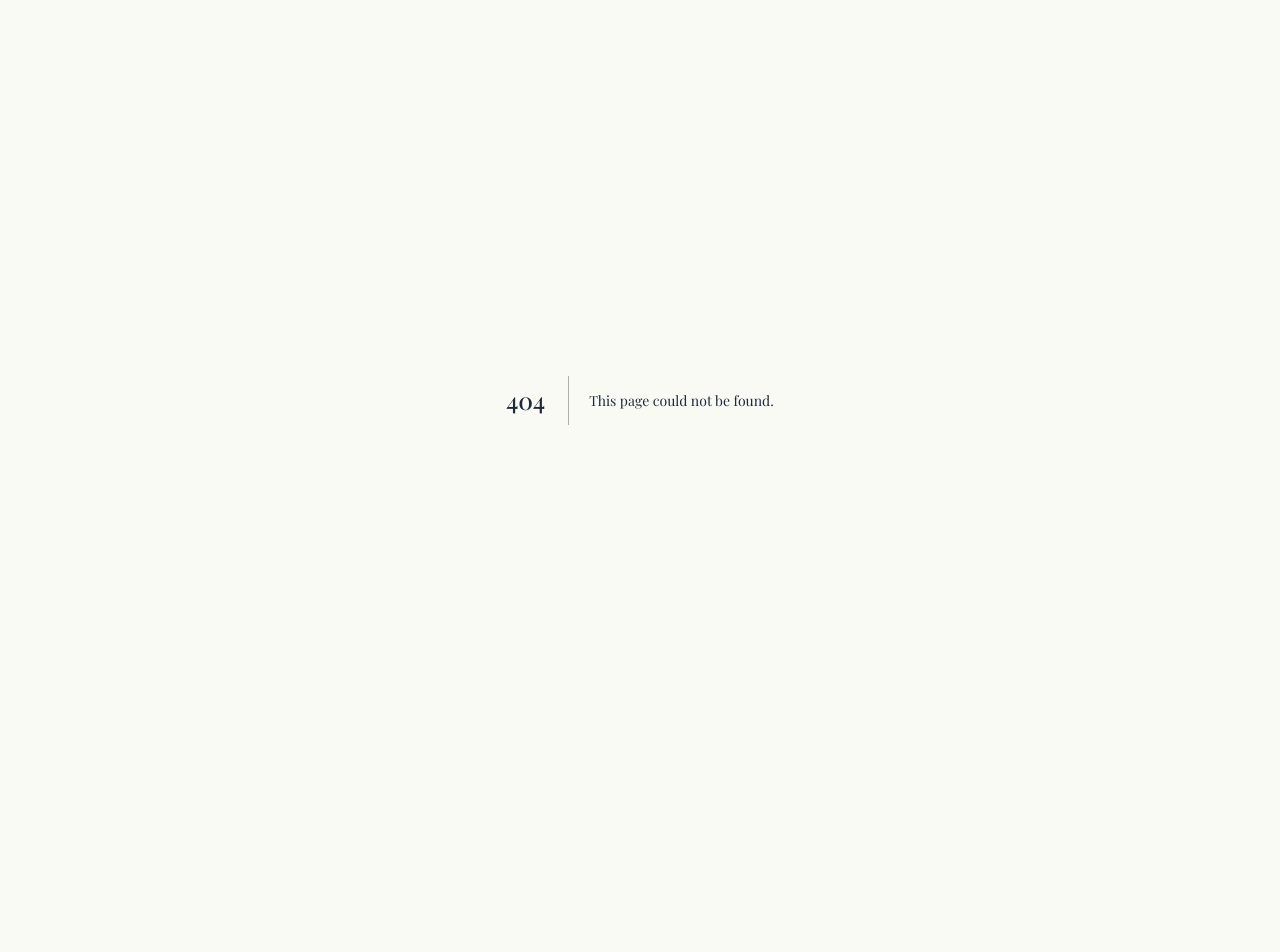
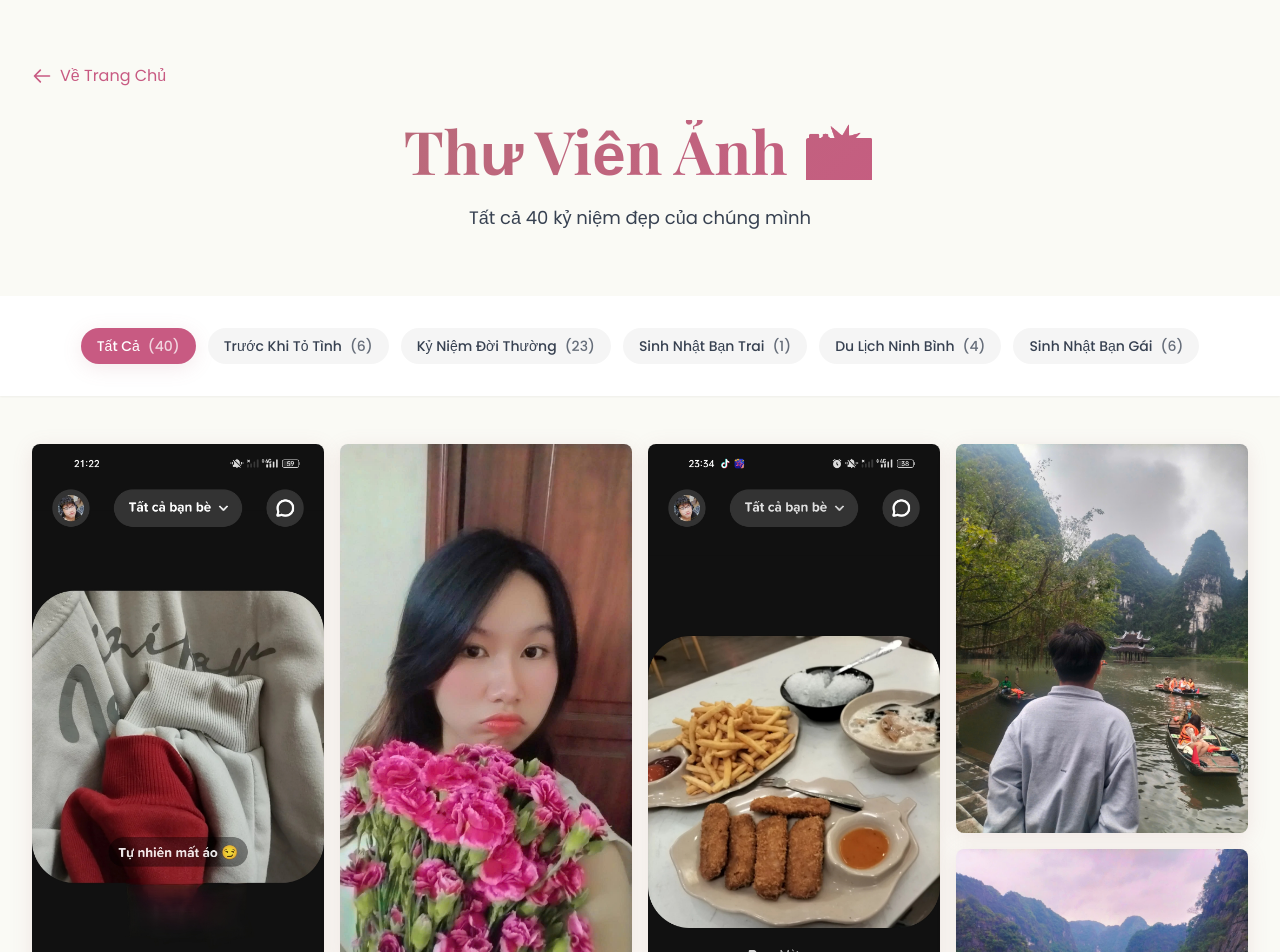
Before and after one commit to VictorAurelius/20XX-Love-Chronicles, a Next.js app: page /gallery in a window 1280 px wide. Before the commit this address had no page. Shown: the top 952 px of the page. Before the commit the page ends 800 px from the top, so only its background shows below. Built offline with nearby package versions, Linux system fonts and the light colour scheme; a web font is replaced by a local one.

Commit message:
feat: auto deploy

```diff
--- /dev/null
+++ b/src/app/gallery/page.tsx
@@ -0,0 +1,251 @@
+'use client';
+
+import { useState, useMemo } from 'react';
+import { motion, AnimatePresence } from 'framer-motion';
+import Image from 'next/image';
+import Link from 'next/link';
+import timelineData from '@/data/timeline-data.json';
+
+interface Event {
+  id: string;
+  date: string;
+  title: string;
+  description: string;
+  folder: string;
+  mediaFiles: {
+    images: string[];
+    videos: string[];
+  };
+}
+
+interface GalleryImage {
+  src: string;
+  alt: string;
+  eventId: string;
+  eventTitle: string;
+  eventDate: string;
+}
+
+export default function GalleryPage() {
+  const [selectedFilter, setSelectedFilter] = useState<string>('all');
+  const [selectedImage, setSelectedImage] = useState<string | null>(null);
+
+  // Prepare all images from all events
+  const allImages: GalleryImage[] = useMemo(() => {
+    const images: GalleryImage[] = [];
+
+    (timelineData.timeline as Event[]).forEach((event) => {
+      event.mediaFiles.images.forEach((filename, index) => {
+        images.push({
+          src: `/data/timeline/${event.folder}/${filename}`,
+          alt: `${event.title} - Ảnh ${index + 1}`,
+          eventId: event.id,
+          eventTitle: event.title,
+          eventDate: event.date,
+        });
+      });
+    });
+
+    return images;
+  }, []);
+
+  // Filter images based on selected filter
+  const filteredImages = useMemo(() => {
+    if (selectedFilter === 'all') return allImages;
+    return allImages.filter((img) => img.eventId === selectedFilter);
+  }, [selectedFilter, allImages]);
+
+  // Get filter options
+  const filterOptions = useMemo(() => {
+    const options = [
+      { id: 'all', label: 'Tất Cả', count: allImages.length },
+    ];
+
+    (timelineData.timeline as Event[]).forEach((event) => {
+      if (event.mediaFiles.images.length > 0) {
+        options.push({
+          id: event.id,
+          label: event.title,
+          count: event.mediaFiles.images.length,
+        });
+      }
+    });
+
+    return options;
+  }, [allImages]);
+
+  return (
+    <div className="min-h-screen bg-romantic-warmWhite pb-20">
+      {/* Hero Section */}
+      <motion.div
+        className="relative py-16 bg-gradient-romantic-2"
+        initial={{ opacity: 0 }}
+        animate={{ opacity: 1 }}
+        transition={{ duration: 0.6 }}
+      >
+        <div className="container-custom">
+          {/* Back button */}
+          <Link
+            href="/"
+            className="inline-flex items-center gap-2 text-romantic-deepRose hover:text-romantic-rose transition-colors mb-8"
+          >
+            <svg
+              className="w-5 h-5"
+              fill="none"
+              strokeLinecap="round"
+              strokeLinejoin="round"
+              strokeWidth="2"
+              viewBox="0 0 24 24"
+              stroke="currentColor"
+            >
+              <path d="M10 19l-7-7m0 0l7-7m-7 7h18"></path>
+            </svg>
+            Về Trang Chủ
+          </Link>
+
+          {/* Title */}
+          <motion.div
+            className="text-center max-w-3xl mx-auto"
+            initial={{ y: 20, opacity: 0 }}
+            animate={{ y: 0, opacity: 1 }}
+            transition={{ delay: 0.2, duration: 0.6 }}
+          >
+            <h1 className="text-5xl md:text-6xl font-heading font-bold text-gradient-romantic mb-6">
+              Thư Viện Ảnh 📸
+            </h1>
+            <p className="text-lg text-gray-700">
+              Tất cả {allImages.length} kỷ niệm đẹp của chúng mình
+            </p>
+          </motion.div>
+        </div>
+      </motion.div>
+
+      {/* Filters */}
+      <section className="py-8 bg-white shadow-sm sticky top-0 z-10">
+        <div className="container-custom">
+          <div className="flex flex-wrap items-center justify-center gap-3">
+            {filterOptions.map((option) => (
+              <motion.button
+                key={option.id}
+                onClick={() => setSelectedFilter(option.id)}
+                className={`px-4 py-2 rounded-full text-sm font-medium transition-all duration-300 ${
+                  selectedFilter === option.id
+                    ? 'bg-romantic-deepRose text-white shadow-romantic'
+                    : 'bg-romantic-softGray text-gray-700 hover:bg-romantic-pink hover:text-white'
+                }`}
+                whileHover={{ scale: 1.05 }}
+                whileTap={{ scale: 0.95 }}
+              >
+                {option.label}
+                <span className="ml-2 opacity-75">({option.count})</span>
+              </motion.button>
+            ))}
+          </div>
+        </div>
+      </section>
+
+      {/* Gallery Grid - Masonry Layout */}
+      <section className="py-12">
+        <div className="container-custom">
+          <AnimatePresence mode="wait">
+            <motion.div
+              key={selectedFilter}
+              className="columns-1 sm:columns-2 md:columns-3 lg:columns-4 gap-4"
+              initial={{ opacity: 0 }}
+              animate={{ opacity: 1 }}
+              exit={{ opacity: 0 }}
+              transition={{ duration: 0.3 }}
+            >
+              {filteredImages.map((image, index) => (
+                <motion.div
+                  key={`${image.eventId}-${index}`}
+                  className="relative mb-4 break-inside-avoid cursor-pointer group"
+                  initial={{ opacity: 0, scale: 0.9 }}
+                  animate={{ opacity: 1, scale: 1 }}
+                  transition={{ delay: index * 0.05, duration: 0.4 }}
+                  whileHover={{ scale: 1.02 }}
+                  onClick={() => setSelectedImage(image.src)}
+                >
+                  <div className="relative rounded-lg overflow-hidden shadow-romantic">
+                    <Image
+                      src={image.src}
+                      alt={image.alt}
+                      width={500}
+                      height={500}
+                      className="w-full h-auto object-cover"
+                      sizes="(max-width: 640px) 100vw, (max-width: 768px) 50vw, (max-width: 1024px) 33vw, 25vw"
+                    />
+
+                    {/* Overlay on hover */}
+                    <div className="absolute inset-0 bg-gradient-to-t from-black/60 via-black/0 to-black/0 opacity-0 group-hover:opacity-100 transition-opacity duration-300">
+                      <div className="absolute bottom-0 left-0 right-0 p-4">
+                        <p className="text-white font-medium text-sm">
+                          {image.eventTitle}
+                        </p>
+                      </div>
+                    </div>
+                  </div>
+                </motion.div>
+              ))}
+            </motion.div>
+          </AnimatePresence>
+
+          {/* Empty state */}
+          {filteredImages.length === 0 && (
+            <motion.div
+              className="text-center py-20"
+              initial={{ opacity: 0, y: 20 }}
+              animate={{ opacity: 1, y: 0 }}
+            >
+              <p className="text-2xl text-gray-500 mb-4">📷</p>
+              <p className="text-gray-600">Không có ảnh nào trong bộ lọc này</p>
+            </motion.div>
+          )}
+        </div>
+      </section>
+
+      {/* Lightbox for full-size image */}
+      <AnimatePresence>
+        {selectedImage && (
+          <motion.div
+            className="fixed inset-0 z-50 bg-black/95 flex items-center justify-center p-4"
+            initial={{ opacity: 0 }}
+            animate={{ opacity: 1 }}
+            exit={{ opacity: 0 }}
+            onClick={() => setSelectedImage(null)}
+          >
+            <motion.div
+              className="relative w-full h-full max-w-6xl max-h-[90vh]"
+              initial={{ scale: 0.9 }}
+              animate={{ scale: 1 }}
+              exit={{ scale: 0.9 }}
+              transition={{ duration: 0.3 }}
+            >
+              <Image
+                src={selectedImage}
+                alt="Full size"
+                fill
+                className="object-contain"
+                sizes="100vw"
+                priority
+              />
+
+              {/* Close button */}
+              <button
+                onClick={() => setSelectedImage(null)}
+                className="absolute top-4 right-4 w-12 h-12 rounded-full bg-white/20 backdrop-blur-sm text-white hover:bg-white/30 transition-colors flex items-center justify-center text-2xl"
+              >
+                ✕
+              </button>
+
+              {/* Navigation hint */}
+              <div className="absolute bottom-4 left-1/2 transform -translate-x-1/2 bg-black/50 backdrop-blur-sm text-white px-4 py-2 rounded-full text-sm">
+                Nhấn để đóng
+              </div>
+            </motion.div>
+          </motion.div>
+        )}
+      </AnimatePresence>
+    </div>
+  );
+}
--- a/src/app/layout.tsx
+++ b/src/app/layout.tsx
@@ -29,10 +29,23 @@ export const metadata: Metadata = {
   description: "A romantic timeline of our journey together 💕",
   keywords: ["love", "romance", "couple", "timeline", "memories"],
   authors: [{ name: "Love Chronicles" }],
+  viewport: {
+    width: "device-width",
+    initialScale: 1,
+    maximumScale: 5,
+  },
   openGraph: {
     title: "20XX Love Chronicles",
     description: "Our love story, beautifully told",
     type: "website",
+    locale: "vi_VN",
+  },
+  icons: {
+    icon: "/favicon.ico",
+  },
+  robots: {
+    index: true,
+    follow: true,
   },
 };
 
--- a/src/components/EventDetail.tsx
+++ b/src/components/EventDetail.tsx
@@ -46,7 +46,6 @@ export default function EventDetail({ event }: EventDetailProps) {
   const [selectedImage, setSelectedImage] = useState<string | null>(null);
   const { pauseMusic } = useMusic();
   const videoRefs = useRef<Map<number, HTMLVideoElement>>(new Map());
-  const [currentVideoIndex, setCurrentVideoIndex] = useState(0);
 
   // Get all events for navigation
   const allEvents = timelineData.timeline as Event[];
@@ -91,7 +90,6 @@ export default function EventDetail({ event }: EventDetailProps) {
   const handleSlideChange = useCallback((swiper: SwiperType) => {
     const newIndex = swiper.activeIndex;
     pauseAllVideosExcept(newIndex);
-    setCurrentVideoIndex(newIndex);
 
     // Auto-play the new video
     const newVideo = videoRefs.current.get(newIndex);
--- a/src/components/Timeline.tsx
+++ b/src/components/Timeline.tsx
@@ -83,6 +83,8 @@ function TimelineCard({ event, index }: { event: TimelineEvent; index: number })
               fill
               className="object-cover"
               sizes="(max-width: 768px) 100vw, 50vw"
+              loading={index < 2 ? "eager" : "lazy"}
+              priority={index === 0}
             />
             <div className="absolute inset-0 bg-gradient-to-t from-black/40 to-transparent" />
 
```
Also changed, not shown: .claude/settings.local.json, 1 other file (tests, documents, lock files or other folders).
